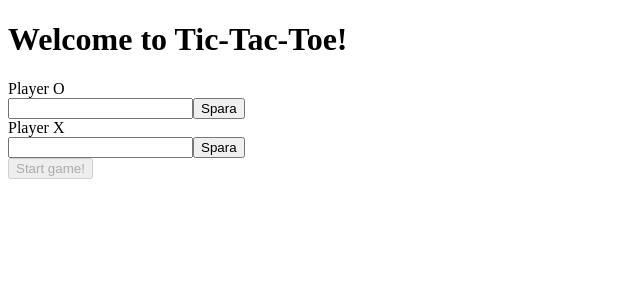
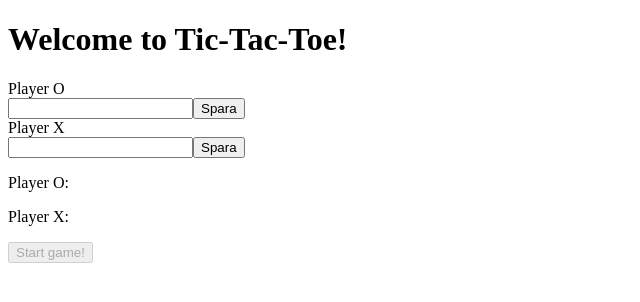
Before and after one commit to evelinanorlin/tic-tac-toe, a Vue app: page / in a window 1280 px wide. Shown: the top 302 px of the page, without its empty margins (0-640 px from the left). Built offline with nearby package versions, Linux system fonts and the light colour scheme.

Commit message:
working on ui

```diff
--- a/src/components/Login.vue
+++ b/src/components/Login.vue
@@ -3,6 +3,8 @@
 
   let playerO = ref('');
   let playerX = ref('');
+  let playerOName = ref('');
+  let playerXName = ref('');
   let buttonDisabled = ref(true);
   let checkStartArr =ref<string[]>([]);
 
@@ -13,6 +15,7 @@
   const sendPlayerO = () => {
     emits('playerO', playerO.value);
     checkStartArr.value = [...checkStartArr.value, '1']
+    playerOName.value = playerO.value;
 
     if(checkStartArr.value.length >= 2){
       enableStartGame()
@@ -21,7 +24,8 @@
 
   const sendPlayerX = () => {
     emits('playerX', playerX.value);
-    checkStartArr.value = [...checkStartArr.value, '1']
+    checkStartArr.value = [...checkStartArr.value, '1'];
+    playerXName.value = playerX.value;
 
     if(checkStartArr.value.length >= 2){
     enableStartGame()
@@ -54,5 +58,10 @@
     <button @click.prevent="sendPlayerX">Spara</button>
   </form>
 
+  <div>
+    <p>Player O: {{ playerOName }}</p>
+    <p>Player X: {{ playerXName }}</p>
+  </div>
+
   <button :disabled="buttonDisabled" @click="startGame">Start game!</button>
 </template>
```
